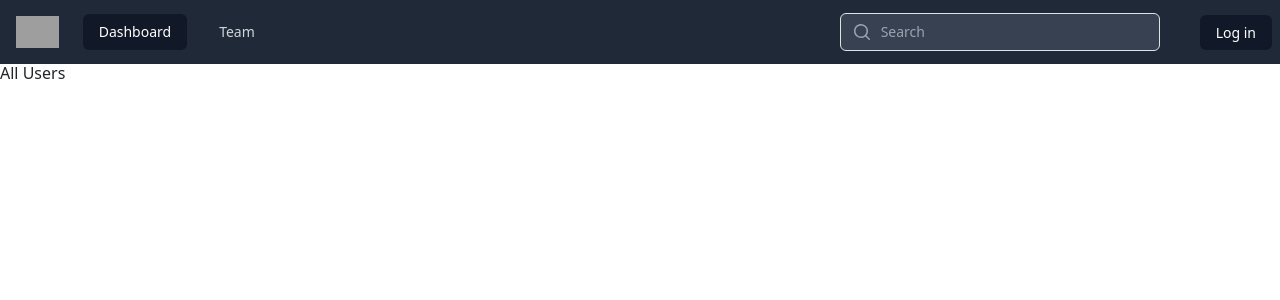
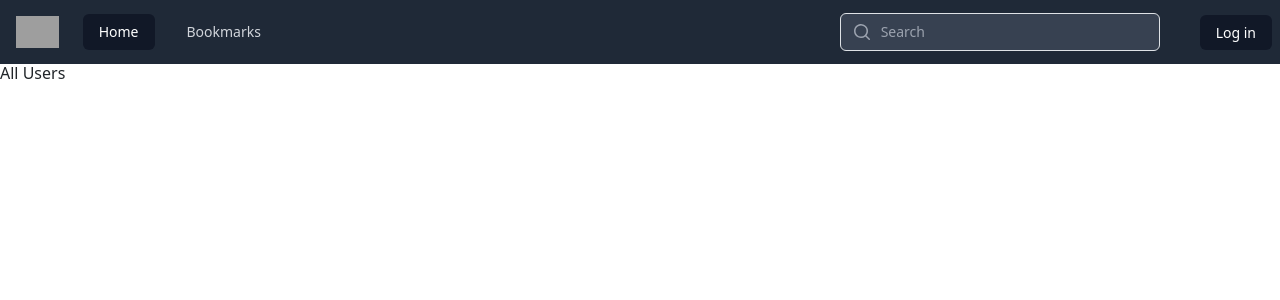
Before and after one commit to benong777/Broadkast, a Flask app: page /users in a window 1280 px wide. Shown: the top 300 px of the page. Run offline with Flask 2, Linux system fonts and the light colour scheme; some libraries are stand-ins or nearby versions; grey boxes are pictures that could not be loaded.

Commit message:
Updated links to Home and Bookmarks

```diff
--- a/templates/navbar.html
+++ b/templates/navbar.html
@@ -10,8 +10,8 @@
          <div class="hidden lg:ml-6 lg:block">
            <div class="flex space-x-4">
              <!-- Current: "bg-gray-900 text-white", Default: "text-gray-300 hover:bg-gray-700 hover:text-white" -->
-             <a href="/" class="rounded-md bg-gray-900 px-3 py-2 text-sm font-medium text-white">Dashboard</a>
-             <a href="/locations" class="rounded-md px-3 py-2 text-sm font-medium text-gray-300 hover:bg-gray-700 hover:text-white">Team</a>
+             <a href="/" class="rounded-md bg-gray-900 px-3 py-2 text-sm font-medium text-white">Home</a>
+             <a href="/locations" class="rounded-md px-3 py-2 text-sm font-medium text-gray-300 hover:bg-gray-700 hover:text-white">Bookmarks</a>
            </div>
          </div>
        </div>
@@ -108,8 +108,8 @@
    <div class="hidden lg:hidden" id="mobile-menu">
      <div class="space-y-1 px-2 pt-2 pb-3">
        <!-- Current: "bg-gray-900 text-white", Default: "text-gray-300 hover:bg-gray-700 hover:text-white" -->
-       <a href="#" class="block rounded-md bg-gray-900 px-3 py-2 text-base font-medium text-white">Dashboard</a>
-       <a href="#" class="block rounded-md px-3 py-2 text-base font-medium text-gray-300 hover:bg-gray-700 hover:text-white">Team</a>
+       <a href="#" class="block rounded-md bg-gray-900 px-3 py-2 text-base font-medium text-white">Home</a>
+       <a href="#" class="block rounded-md px-3 py-2 text-base font-medium text-gray-300 hover:bg-gray-700 hover:text-white">Bookmarks</a>
      </div>
      <div class="border-t border-gray-700 pt-4 pb-3">
        <div class="flex items-center px-5">
```
